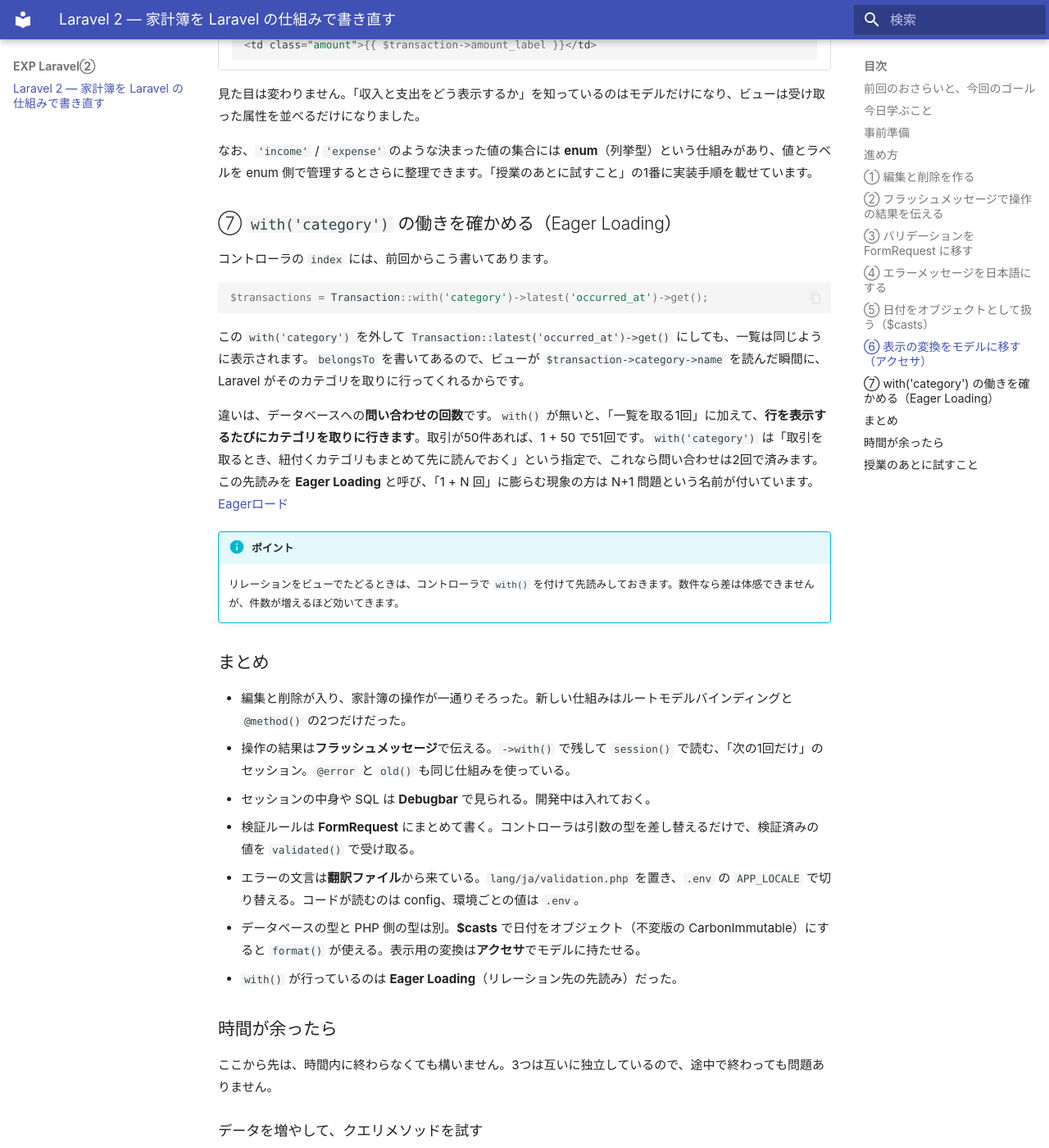
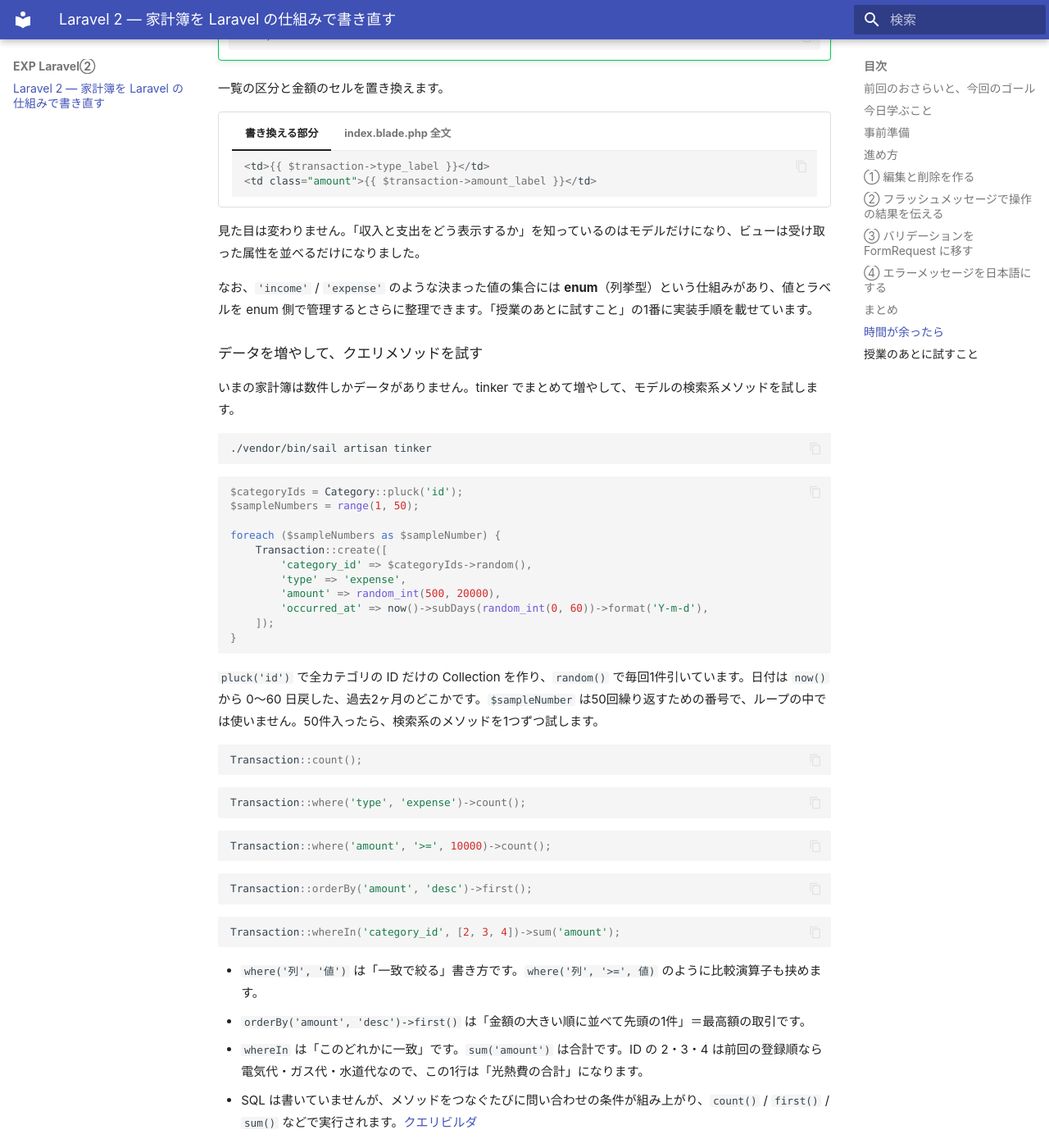
Before and after one commit to abekdwight/gslabo-lesson4, an MkDocs documentation site: the page built from docs/index.md, in a window 1280 px wide and 1400 px high, scrolled down 16584 px. Shown: the whole window at 82% size. Built offline with MkDocs 1.6.1 and Material for MkDocs 9.7.7, drawn with Linux system fonts in a browser that asks for light colours; some of the changed text lies outside the part shown.

Commit message:
move casts and accessor to spare time and drop eager loading chapter

````diff
--- a/docs/index.md
+++ b/docs/index.md
@@ -7,7 +7,7 @@
 ゴールは次の2つです。
 
 1. **編集と削除**を作って、家計簿の操作を一通りそろえる
-2. 家計簿のコードを、**Laravel が用意している仕組みを使う形にする**。保存したら結果を伝える、検証ルールを1箇所にまとめる、エラーメッセージを日本語にする、日付や表示の変換をモデルに持たせる
+2. 家計簿のコードを、**Laravel が用意している仕組みを使う形にする**。保存したら結果を伝える、検証ルールを1箇所にまとめる、エラーメッセージを日本語にする
 
 増える画面は編集画面の1つだけで、あとは動いている家計簿に Laravel の機能を1つずつ足していきます。
 
@@ -23,9 +23,6 @@
 | **Debugbar**             | 画面の下に、セッションや SQL などの開発情報を表示するツール          | ②            |
 | **FormRequest**          | 検証ルールをまとめて書く、自作のリクエストクラス                     | ③            |
 | **言語設定**             | エラーメッセージなどの文言を、翻訳ファイルで差し替える仕組み         | ④            |
-| **$casts**               | データベースから届いた値を、PHP 側でどの型として持つかの設定         | ⑤            |
-| **アクセサ**             | モデルに表示用の属性を追加する仕組み                               | ⑥            |
-| **Eager Loading**        | リレーション先をまとめて先読みする仕組み。前回から書いてきた `with()` の機能 | ⑦            |
 
 ## 事前準備
 
@@ -73,17 +70,14 @@ cd kakeibo
 
 ## 進め方
 
-7つのステップで進めます。
+4つのステップで進めます。
 
 1. 編集と削除を作る
 2. フラッシュメッセージで操作の結果を伝える
 3. バリデーションを FormRequest に移す
 4. エラーメッセージを日本語にする
-5. 日付をオブジェクトとして扱う（$casts）
-6. 表示の変換をモデルに移す（アクセサ）
-7. `with('category')` の働きを確かめる（Eager Loading）
-
-①で家計簿の操作が一通りそろいます。②〜④はフォームまわり、⑤〜⑦はモデルまわりです。
+
+①で家計簿の操作が一通りそろいます。②〜④はフォームまわりです。
 
 ## ① 編集と削除を作る
 
@@ -1023,9 +1017,21 @@ APP_LOCALE=ja
     - `.env` に `APP_LOCALE=en` の行が残っていないか確認してください。同じキーが2行あるときは、後に書いた行が使われます。
     - それでも直らないときは、`./vendor/bin/sail artisan config:clear` を実行してからリロードしてください。
 
-## ⑤ 日付をオブジェクトとして扱う（$casts）
-
-ここからはモデルまわりです。一覧の日付は `2026-08-01` と表示されています。これを「8月1日」の形式にすることを考えます。まず、いまの `occurred_at` に何が入っているかを tinker で確認します。
+## まとめ
+
+- 編集と削除が入り、家計簿の操作が一通りそろった。新しい仕組みはルートモデルバインディングと `@method()` の2つだけだった。
+- 操作の結果は**フラッシュメッセージ**で伝える。`->with()` で残して `session()` で読む、「次の1回だけ」のセッション。`@error` と `old()` も同じ仕組みを使っている。
+- セッションの中身や SQL は **Debugbar** で見られる。開発中は入れておく。
+- 検証ルールは **FormRequest** にまとめて書く。コントローラは引数の型を差し替えるだけで、検証済みの値を `validated()` で受け取る。
+- エラーの文言は**翻訳ファイル**から来ている。`lang/ja/validation.php` を置き、`.env` の `APP_LOCALE` で切り替える。コードが読むのは config、環境ごとの値は `.env`。
+
+## 時間が余ったら
+
+ここから先は、時間内に終わらなくても構いません。上から順に進めて、途中で終わっても構いません。
+
+### 日付をオブジェクトとして扱う（$casts）
+
+一覧の日付は `2026-08-01` と表示されています。これを「8月1日」の形式にすることを考えます。まず、いまの `occurred_at` に何が入っているかを tinker で確認します。
 
 ```sh
 ./vendor/bin/sail artisan tinker
@@ -1358,36 +1364,6 @@ Transaction::first()->occurred_at;
 
 なお、`'income'` / `'expense'` のような決まった値の集合には **enum**（列挙型）という仕組みがあり、値とラベルを enum 側で管理するとさらに整理できます。「授業のあとに試すこと」の1番に実装手順を載せています。
 
-## ⑦ `with('category')` の働きを確かめる（Eager Loading）
-
-コントローラの `index` には、前回からこう書いてあります。
-
-```php
-$transactions = Transaction::with('category')->latest('occurred_at')->get();
-```
-
-この `with('category')` を外して `Transaction::latest('occurred_at')->get()` にしても、一覧は同じように表示されます。`belongsTo` を書いてあるので、ビューが `$transaction->category->name` を読んだ瞬間に、Laravel がそのカテゴリを取りに行ってくれるからです。
-
-違いは、データベースへの**問い合わせの回数**です。`with()` が無いと、「一覧を取る1回」に加えて、**行を表示するたびにカテゴリを取りに行きます**。取引が50件あれば、1 + 50 で51回です。`with('category')` は「取引を取るとき、紐付くカテゴリもまとめて先に読んでおく」という指定で、これなら問い合わせは2回で済みます。この先読みを **Eager Loading** と呼び、「1 + N 回」に膨らむ現象の方は N+1 問題という名前が付いています。[Eagerロード](https://readouble.com/laravel/13.x/ja/eloquent-relationships.html#eager-loading)
-
-!!! info "ポイント"
-
-    リレーションをビューでたどるときは、コントローラで `with()` を付けて先読みしておきます。数件なら差は体感できませんが、件数が増えるほど効いてきます。
-
-## まとめ
-
-- 編集と削除が入り、家計簿の操作が一通りそろった。新しい仕組みはルートモデルバインディングと `@method()` の2つだけだった。
-- 操作の結果は**フラッシュメッセージ**で伝える。`->with()` で残して `session()` で読む、「次の1回だけ」のセッション。`@error` と `old()` も同じ仕組みを使っている。
-- セッションの中身や SQL は **Debugbar** で見られる。開発中は入れておく。
-- 検証ルールは **FormRequest** にまとめて書く。コントローラは引数の型を差し替えるだけで、検証済みの値を `validated()` で受け取る。
-- エラーの文言は**翻訳ファイル**から来ている。`lang/ja/validation.php` を置き、`.env` の `APP_LOCALE` で切り替える。コードが読むのは config、環境ごとの値は `.env`。
-- データベースの型と PHP 側の型は別。**$casts** で日付をオブジェクト（不変版の CarbonImmutable）にすると `format()` が使える。表示用の変換は**アクセサ**でモデルに持たせる。
-- `with()` が行っているのは **Eager Loading**（リレーション先の先読み）だった。
-
-## 時間が余ったら
-
-ここから先は、時間内に終わらなくても構いません。3つは互いに独立しているので、途中で終わっても問題ありません。
-
 ### データを増やして、クエリメソッドを試す
 
 いまの家計簿は数件しかデータがありません。tinker でまとめて増やして、モデルの検索系メソッドを試します。
````
Also changed, not shown: other parts of docs/index.md (+4 -4 lines).
